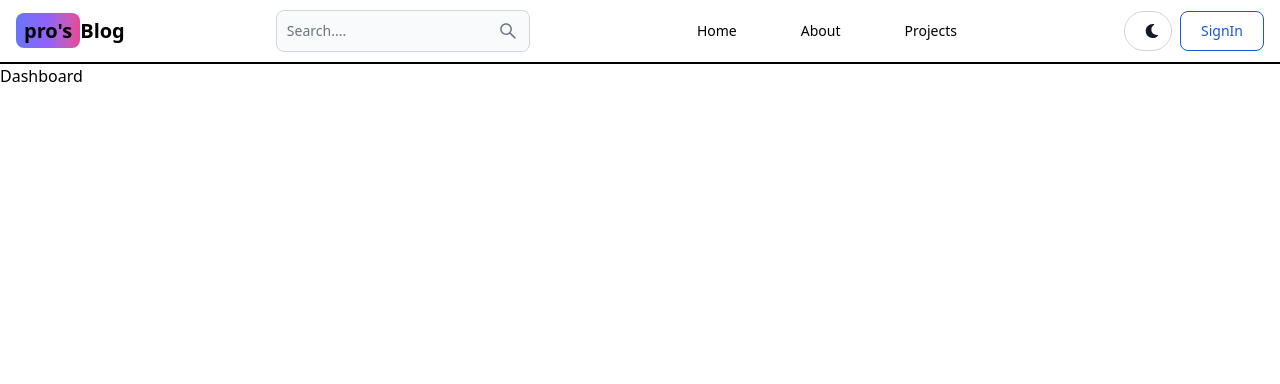
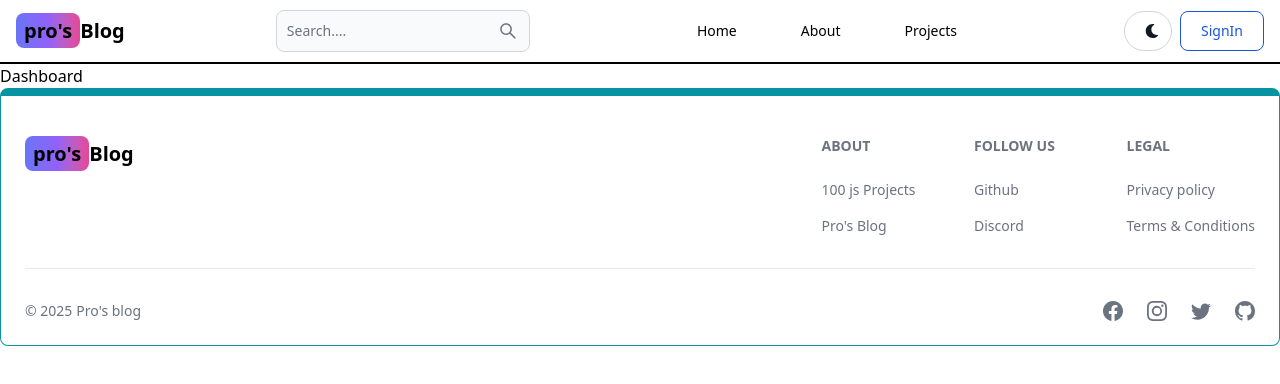
Before and after one commit to ghimireprashanna/mern-blog, a React app in the folder client/: page /dashboard in a window 1280 px wide. Shown: the top 384 px of the page. Built offline with nearby package versions, Linux system fonts and the light colour scheme; the HTML template or start-up script is replaced by a standard one.

Commit message:
create and add the footer component

```diff
--- a/client/src/App.jsx
+++ b/client/src/App.jsx
@@ -7,6 +7,8 @@
 import Projects from './pages/Projects'
 import Dashboard from './pages/Dashboard'
 import Header from './components/Header'
+import Footer from './components/Footer'
+
 
 const App = () => {
   return (
@@ -20,6 +22,7 @@
       <Route path='/projects' element={<Projects/>}/>
       <Route path='/dashboard' element={<Dashboard/>}/>
     </Routes>
+    <Footer/>
     </BrowserRouter>
   )
 }
--- /dev/null
+++ b/client/src/components/Footer.jsx
@@ -0,0 +1,104 @@
+import { Footer, FooterCopyright, FooterDivider, FooterIcon, FooterLink, FooterLinkGroup, FooterTitle } from "flowbite-react";
+import React from "react";
+import { Link } from "react-router-dom";
+import {BsFacebook, BsGithub, BsInstagram, BsTwitter} from 'react-icons/bs'
+
+const FooterCom = () => {
+  return (
+    <Footer
+      container
+      className="border border-t-8 border-teal-500 dark:text-white"
+    >
+      <div className="w-full max-w-7xl mx-auto">
+        <div className="grid w-full justify-between sm:flex md:grid-cols-1">
+          <div className="mt-5">
+            <Link
+              to={"/"}
+              className="self-center whitespace-nowrap text-sm sm:text-xl font-semibold "
+            >
+              <span className="px-2 py-1 bg-gradient-to-r from-indigo-500 via-purple-500 to-pink-500 rounded-lg">
+                pro's
+              </span>
+              Blog
+            </Link>
+          </div>
+          <div className="grid grid-cols-2 gap-8 mt-4 sm:grid-cols-3 sm:gap-6">
+            <div>
+            <FooterTitle title="About"/>
+            <FooterLinkGroup col>
+              <FooterLink
+              href="https://www.100jsprojects.com"
+              target="_blank"
+              rel="noopener noreferrer"
+              >
+                100 js Projects
+              </FooterLink>
+
+              <FooterLink
+              href="/about"
+              target="_blank"
+              rel="noopener noreferrer"
+              >
+                Pro's Blog
+              </FooterLink>
+            </FooterLinkGroup>
+            </div>
+            <div>
+            <FooterTitle title="follow us"/>
+            <FooterLinkGroup col>
+              <FooterLink
+              href="https://github.com/ghimireprashanna"
+              target="_blank"
+              rel="noopener noreferrer"
+              >
+                Github
+              </FooterLink>
+
+              <FooterLink
+              href="#"
+
+              >
+                Discord
+              </FooterLink>
+            </FooterLinkGroup>
+            </div>
+            <div>
+            <FooterTitle title="legal"/>
+            <FooterLinkGroup col>
+              <FooterLink
+              href="#"
+
+              >
+                Privacy policy
+              </FooterLink>
+
+              <FooterLink
+              href="#"
+
+              >
+                Terms &amp; Conditions
+              </FooterLink>
+            </FooterLinkGroup>
+            </div>
+          </div>
+        </div>
+        <FooterDivider/>
+        <div className="w-full sm:flex sm:items-center sm:justify-between">
+          <FooterCopyright
+          href="#"
+          by="Pro's blog"
+          year={new Date().getFullYear()}
+          />
+          <div className="flex gap-6 sm:mt-0 mt-4 sm:justify-center">
+            <FooterIcon href="#" icon={BsFacebook}/>
+            <FooterIcon href="#" icon={BsInstagram}/>
+            <FooterIcon href="#" icon={BsTwitter}/>
+            <FooterIcon href="https://github.com/ghimireprashanna" icon={BsGithub}/>
+          </div>
+        </div>
+      </div>
+    </Footer>
+  );
+};
+
+export default FooterCom;
```
Also changed, not shown: client/.flowbite-react/class-list.json.
